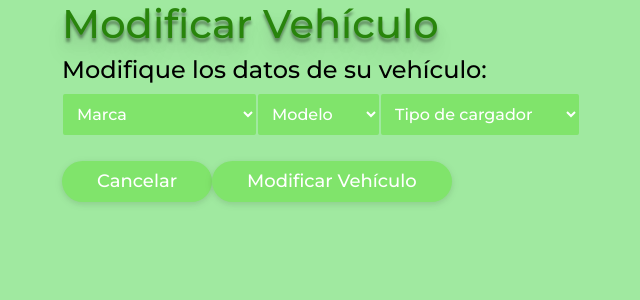
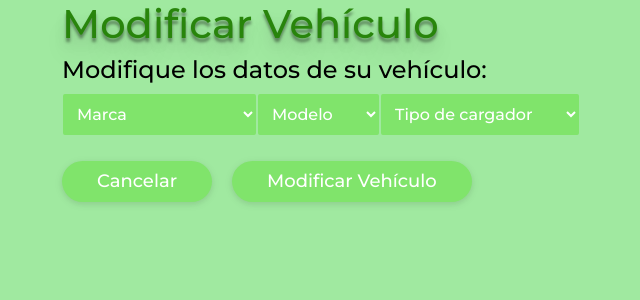
Before and after one commit to pilot2425/E-Maps, a PHP site: page /interfaces/modificarVehiculo.html in a window 1280 px wide. Shown: the part 83-383 px from the top of the page, without its empty margins (20-660 px from the left). Run offline with PHP 8.4, Linux system fonts and the light colour scheme.

Commit message:
gap between buttons

```diff
--- a/css/styles.css
+++ b/css/styles.css
@@ -366,6 +366,7 @@ h5
 
 .sepCustom1{
   padding-top: 25px !important;
+  column-gap: 20px;
   display: -webkit-box;
 }
 .noBorder{
```
